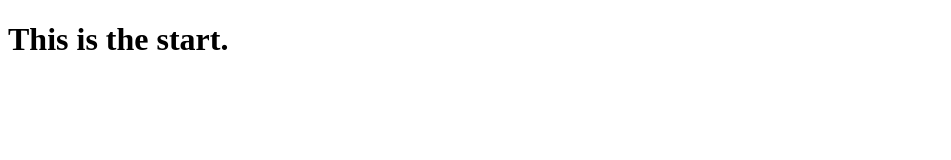
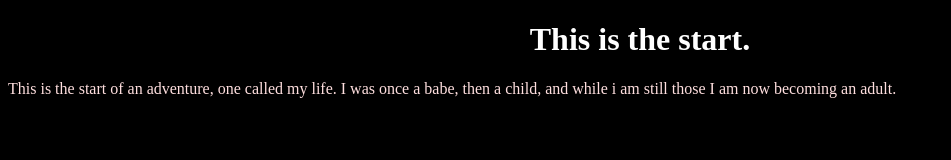
Before and after one commit to kicosmo/kicosmo.github.io, a plain HTML site: page index.html in a window 1280 px wide. Shown: the whole page, without its empty margins (0-951 px from the left). Drawn offline with Linux system fonts and the light colour scheme.

Commit message:
linked stylesheet properly and added first p

```diff
--- a/index.html
+++ b/index.html
@@ -4,10 +4,12 @@
         <meta charset="UTF-8">
         <meta http-equiv="X-UA-Compatible" content="IE=edge">
         <meta name="viewport" content="width=device-width, initial-scale=1.0">
+        <link rel="stylesheet" href="styles.css">
         <title>kicosmo's site ;)</title>
     </head>
     <body>
-    <h1 class="main-heading">This is the start.</h1>
+        <h1 class="main_heading">This is the start.</h1>
 
+        <p>This is the start of an adventure, one called my life. I was once a babe, then a child, and while i am still those I am now becoming an adult.</p>
     </body>
 </html>
--- a/styles.css
+++ b/styles.css
@@ -1,7 +1,18 @@
 
+*{
+    font-family:'Times New Roman', Times, serif ;
+}
 
-.main-heading{
+p{
+    color: rgb(255, 223, 223);
+}
+
+.main_heading{
+    text-align: center;
     background-color: black;
-    color: rgb(255, 234, 234);
-    text-align: center;
+    color: white;
 }
+
+body{
+    background-color: black;
+}
```
Lines whose indentation alone changed are shown as unchanged.
